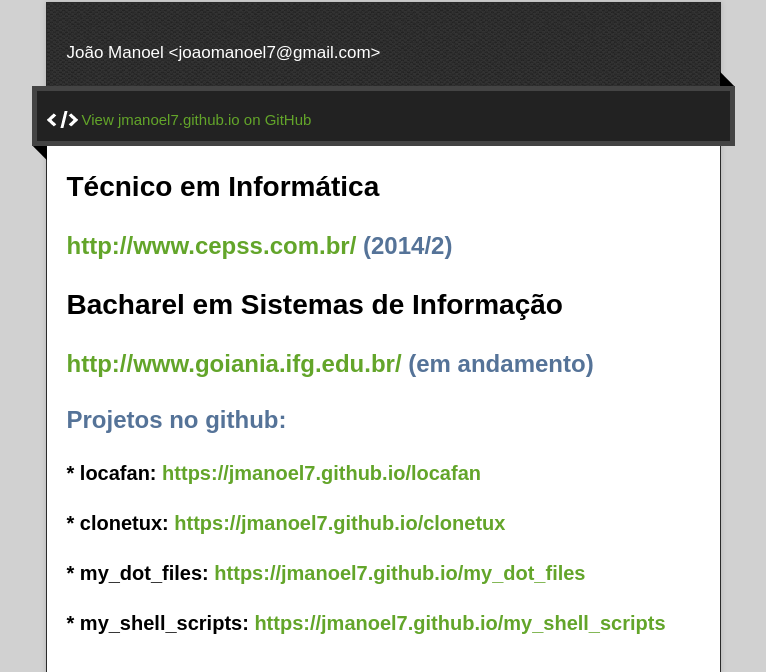
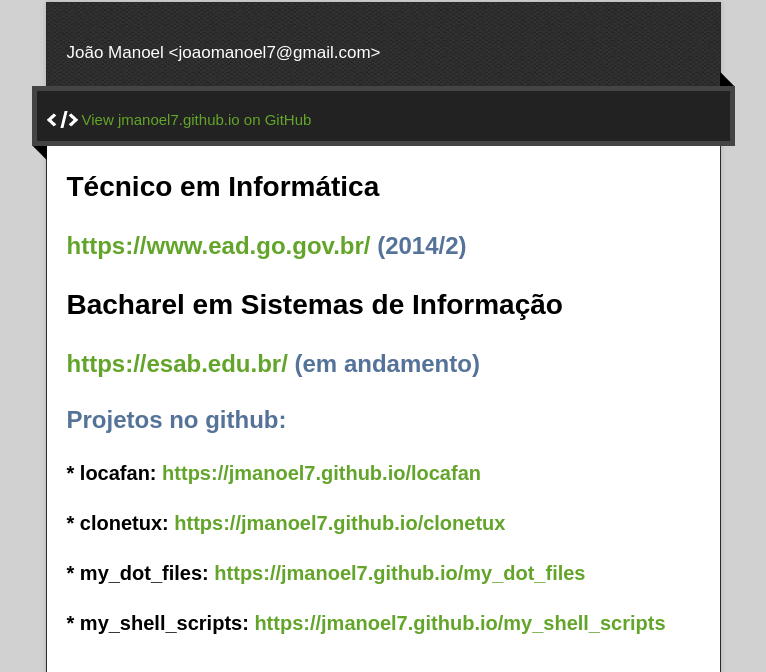
Before and after one commit to jmanoel7/jmanoel7.github.io, a plain HTML site: page index.html in a window 1280 px wide. Shown: the part 128-800 px from the top of the page, without its empty margins (257-1023 px from the left). Drawn offline with nearby package versions, Linux system fonts and the light colour scheme.

Commit message:
Update index.html

```diff
--- a/index.html
+++ b/index.html
@@ -39,14 +39,14 @@
 
 <h2>
 <a id="httpwwwcepsscombr-20142" class="anchor" href="#httpwwwcepsscombr-20142" aria-hidden="true"><span class="octicon octicon-link"></span></a>
-<a href="http://www.cepss.com.br/">http://www.cepss.com.br/</a> (2014/2)</h2>
+<a href="https://www.ead.go.gov.br/">https://www.ead.go.gov.br/</a> (2014/2)</h2>
 
 <h1>
 <a id="bacharel-em-sistemas-de-informação" class="anchor" href="#bacharel-em-sistemas-de-informa%C3%A7%C3%A3o" aria-hidden="true"><span class="octicon octicon-link"></span></a>Bacharel em Sistemas de Informação</h1>
 
 <h2>
 <a id="httpwwwgoianiaifgedubr-em-andamento" class="anchor" href="#httpwwwgoianiaifgedubr-em-andamento" aria-hidden="true"><span class="octicon octicon-link"></span></a>
-<a href="http://www.goiania.ifg.edu.br/">http://www.goiania.ifg.edu.br/</a> (em andamento)</h2>
+<a href="https://esab.edu.br/">https://esab.edu.br/</a> (em andamento)</h2>
 
 <h2>
 <a id="projetos-no-github" class="anchor" href="#projetos-no-github" aria-hidden="true"><span class="octicon octicon-link"></span></a>Projetos no github:</h2>
```
